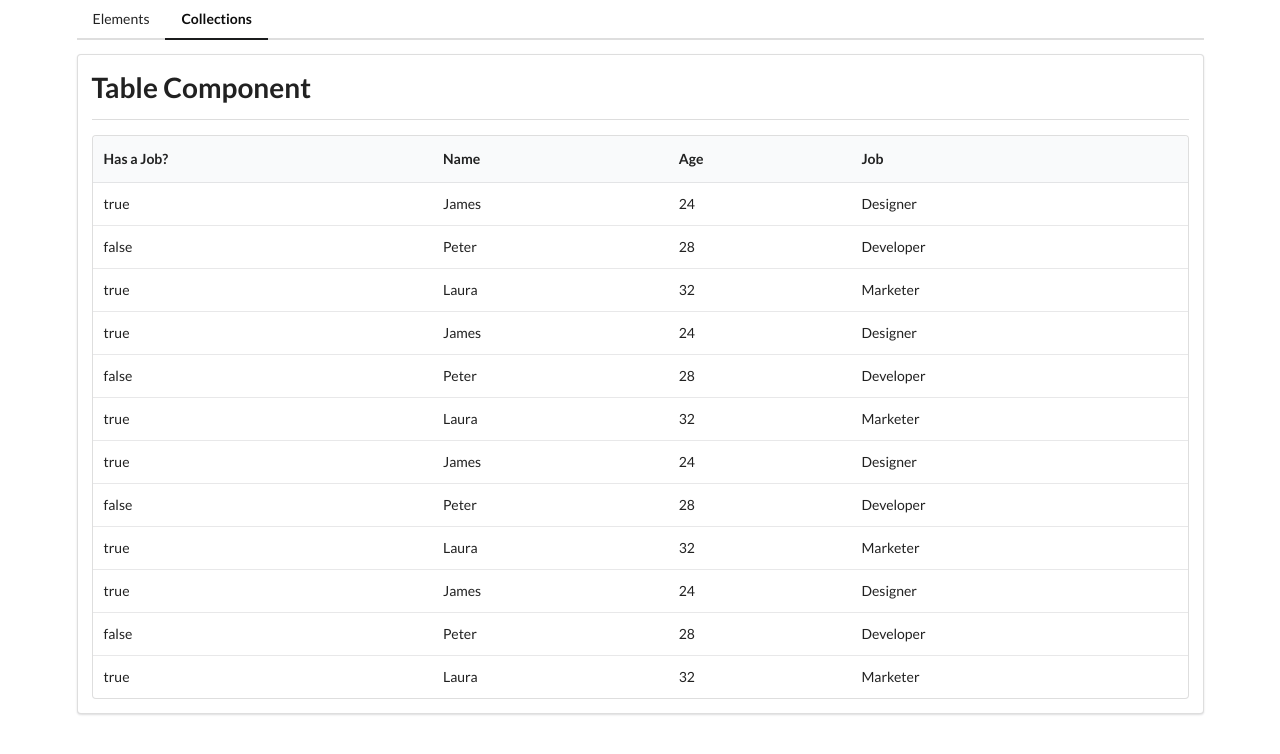
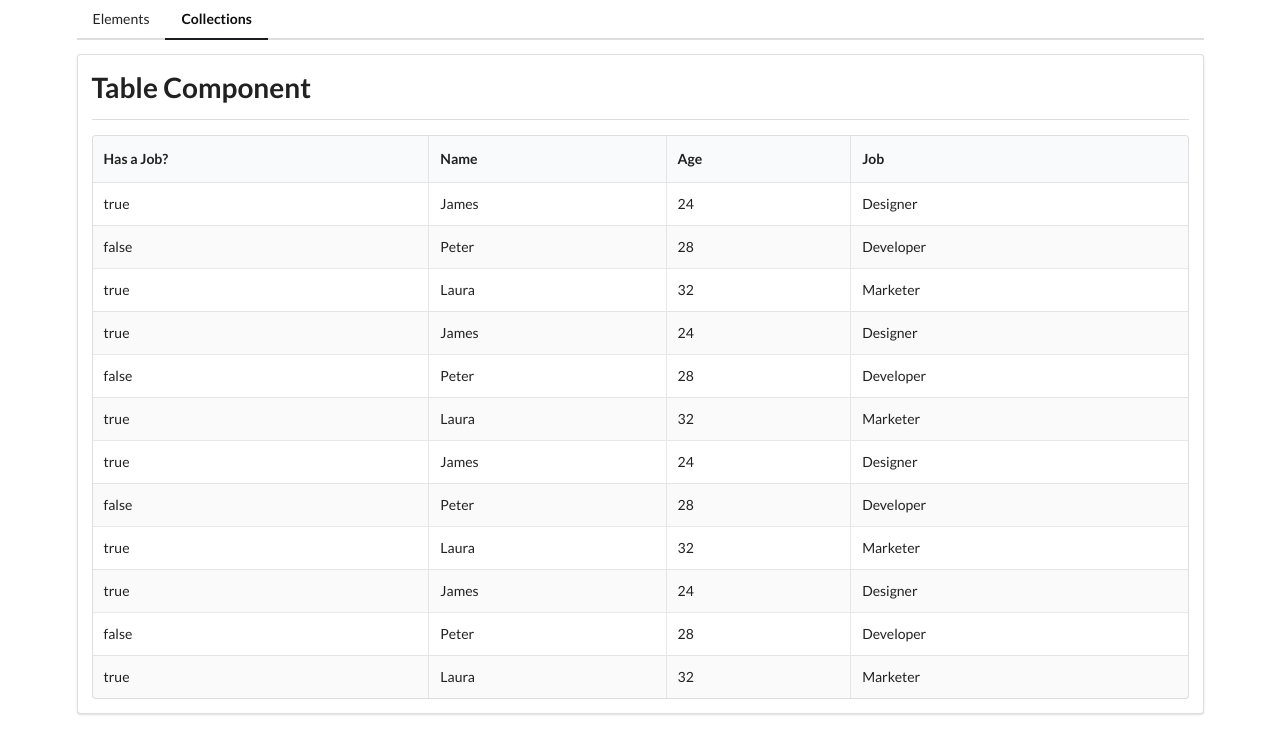
Before and after one commit to Proyce/Angular-Widgets, an Angular app: page /collections in a window 1280 px wide. Shown: the top 754 px of the page. Built offline with nearby package versions, Linux system fonts and the light colour scheme.

Commit message:
Completed Table Component

```diff
--- a/src/app/collections/collections-home/collections-home.component.html
+++ b/src/app/collections/collections-home/collections-home.component.html
@@ -1,2 +1,2 @@
 <app-divider>Table Component</app-divider>
-<app-table [data]="data" [headers]="headers"></app-table>
+<app-table classNames="striped celled" [data]="data" [headers]="headers"></app-table>
--- a/src/app/collections/table/table.component.html
+++ b/src/app/collections/table/table.component.html
@@ -1,4 +1,4 @@
-<table class="ui table">
+<table [ngClass]="classNames" class="ui table">
     <thead>
         <tr>
             <th *ngFor="let header of headers">
--- a/src/app/collections/table/table.component.ts
+++ b/src/app/collections/table/table.component.ts
@@ -6,6 +6,8 @@ import { Component, OnInit, Input } from '@angular/core';
   styleUrls: ['./table.component.css']
 })
 export class TableComponent implements OnInit {
+  @Input() classNames = '';
+
   @Input() data = [];
   @Input() headers = [];
 
```
